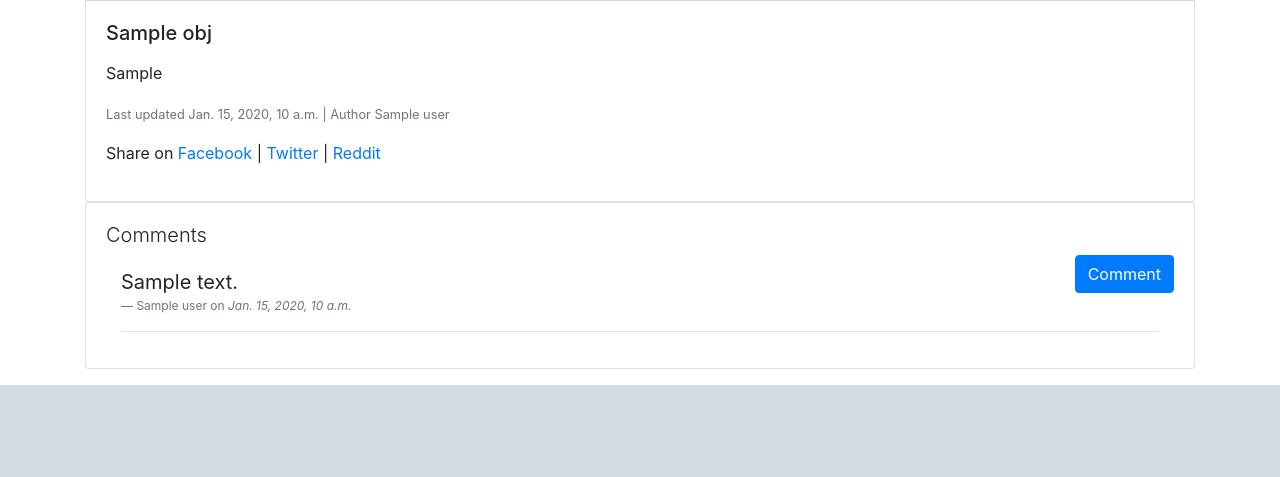
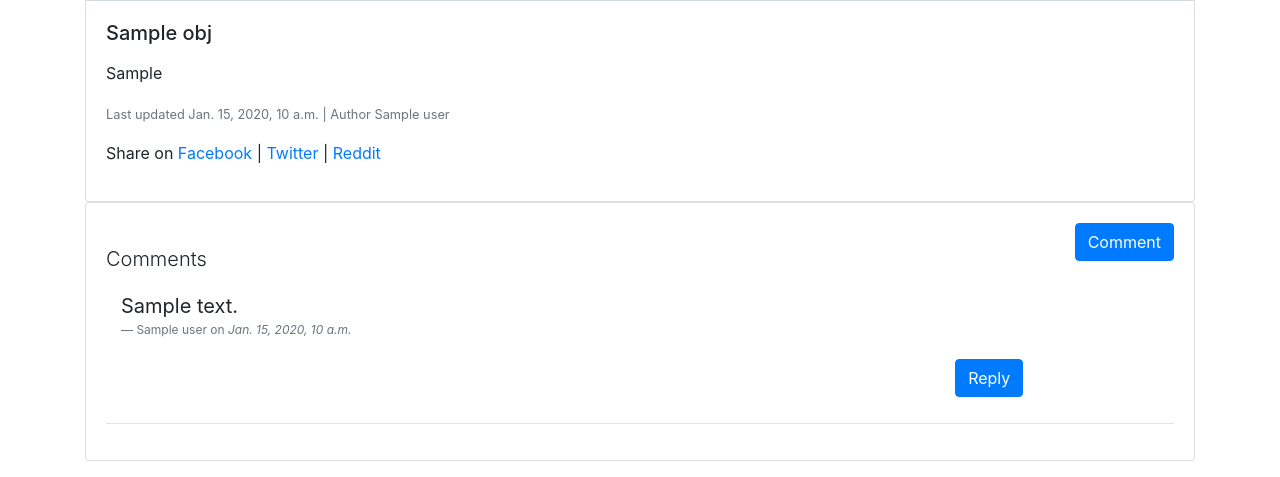
Before and after one commit to Duke09/Blog, a Django app: template src/posts/templates/posts/detail.html in a window 1280 px wide. Shown: the part 967-1444 px from the top of the page. Before the commit the page ends 1352 px from the top, so only its background shows below. Run offline with Django 3.2, Linux system fonts and the light colour scheme; the template is opened without the code that fills it: most values are stand-ins (such as "Sample title", 1, 10 or a date in 2020); grey boxes marked "Sample" are stand-in pictures; some libraries are stand-ins or nearby versions.

Commit message:
Reply to comments

```diff
--- a/src/posts/models.py
+++ b/src/posts/models.py
@@ -6,6 +6,8 @@ from django.conf import settings
 from django.utils.safestring import mark_safe
 from markdown_deux import markdown
 from django.contrib.contenttypes.models import ContentType
+from django.utils import timezone
+
 from comments.models import Comment
 
 User = settings.AUTH_USER_MODEL
@@ -117,4 +119,3 @@ def post_receiver(sender, instance, *args, **kwargs):
         instance.slug = slug_generator(instance)
 
 pre_save.connect(post_receiver, sender=Post)
-from django.utils import timezone
--- a/src/posts/templates/posts/detail.html
+++ b/src/posts/templates/posts/detail.html
@@ -27,20 +27,30 @@
         </div>
         <div class="card">
             <div class="card-body">
-                <h5 class="lead">Comments</h5>
                 <form action="" method="POST">
                     {% csrf_token %}
                     {{ form|crispy }}
                     <button class="btn btn-primary" type="submit">Comment</button>
                 </form>
+                <br>
+                <h5 class="lead">Comments</h5>
                 {% for comment in comments %}
                     <div class="container comment">
                         <blockquote class="blockquote">
                             <p class="mb-0">{{ comment.content }}</p>
                             <footer class="blockquote-footer">{{comment.user}} on <cite title="Source Title">{{comment.timestamp}}</cite></footer>
+                            <div class="container">
+                                <form action="" method="POST" class="reply">
+                                    {% csrf_token %}
+                                    {{ form|crispy }}
+                                    <button class="btn btn-primary" type="submit">Reply</button>
+                                </form>
+                            </div>
                         </blockquote>
-                        <hr>
                     </div>
+                    <br>
+                    <br>
+                    <hr>
                 {% endfor %}
                 <!-- <div class="fb-comments" data-href="{{ request.build_absolute_uri }}" data-numposts="5" data-width=""></div> -->
             </div>
--- a/src/posts/views.py
+++ b/src/posts/views.py
@@ -74,6 +74,9 @@ def post_detail(request, id):
             object_id=obj_id,
             content=content_data
         )
+        return HttpResponseRedirect(
+            new_comment.content_object.get_absolute_url()
+        )
 
     comments = instance.comments
 
--- a/src/static/css/raw.css
+++ b/src/static/css/raw.css
@@ -45,3 +45,18 @@
 .card-body button{
     float: right;
 }
+.blockquote .container{
+    padding: 0;
+    margin: 1em;
+}
+
+.blockquote .reply{
+    padding: 0;
+    margin: 0;
+    max-width: 85% !important;
+    width: 100% !important;
+}
+
+.blockquote .reply #id_content{
+    height: 70px !important;
+}
```
Also changed, not shown: src/comments/models.py (+25 -2 lines), src/comments/migrations/0002_auto_20200625_0628.py (added), src/comments/migrations/0003_auto_20200625_1114.py (added).
